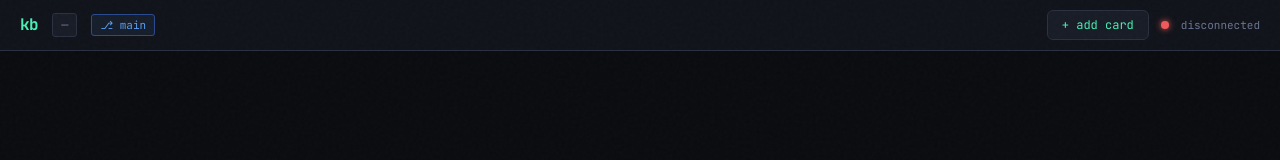
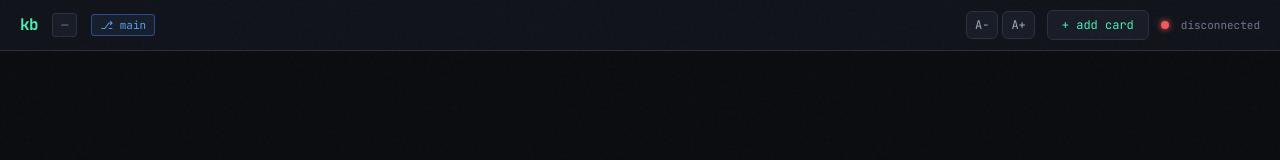
Before and after one commit to kschltz/kb-agent, a React (Vite) app in the folder web/: page / in a window 1280 px wide. Shown: the top 160 px of the page. Built offline with nearby package versions, Linux system fonts and the light colour scheme; no server answers.

Commit message:
kb: Font size controls are no working (#011)

```diff
--- a/web/src/App.tsx
+++ b/web/src/App.tsx
@@ -23,6 +23,16 @@ export default function App() {
   const { board, connected, send, lastResult } = useBoard();
   const [selectedCard, setSelectedCard] = useState<CardData | null>(null);
   const [addDialogOpen, setAddDialogOpen] = useState(false);
+  const [zoom, setZoom] = useState<number>(() => {
+    const stored = localStorage.getItem('kb-zoom');
+    const parsed = stored ? parseFloat(stored) : 1;
+    return isNaN(parsed) ? 1 : parsed;
+  });
+
+  const handleZoomChange = (next: number) => {
+    setZoom(next);
+    localStorage.setItem('kb-zoom', String(next));
+  };
 
   // Keep selected card data fresh when board updates
   useEffect(() => {
@@ -39,8 +49,8 @@ export default function App() {
   };
 
   return (
-    <div style={{ display: 'flex', flexDirection: 'column', height: '100vh' }}>
-      <Header board={board} connected={connected} onAddCard={() => setAddDialogOpen(true)} />
+    <div style={{ display: 'flex', flexDirection: 'column', height: '100vh', zoom }}>
+      <Header board={board} connected={connected} onAddCard={() => setAddDialogOpen(true)} zoom={zoom} onZoomChange={handleZoomChange} />
 
       {board && !board.error ? (
         <Board board={board} onCardClick={setSelectedCard} send={send} />
--- a/web/src/components/Header.tsx
+++ b/web/src/components/Header.tsx
@@ -4,9 +4,17 @@ interface HeaderProps {
   board: BoardState | null;
   connected: boolean;
   onAddCard: () => void;
+  zoom: number;
+  onZoomChange: (zoom: number) => void;
 }
 
-export function Header({ board, connected, onAddCard }: HeaderProps) {
+const ZOOM_MIN = 0.7;
+const ZOOM_MAX = 1.4;
+const ZOOM_STEP = 0.1;
+
+export function Header({ board, connected, onAddCard, zoom, onZoomChange }: HeaderProps) {
+  const canDecrease = zoom > ZOOM_MIN + 0.001;
+  const canIncrease = zoom < ZOOM_MAX - 0.001;
   return (
     <div style={{
       display: 'flex', alignItems: 'center', justifyContent: 'space-between',
@@ -27,6 +35,38 @@ export function Header({ board, connected, onAddCard }: HeaderProps) {
         }}>⎇ {board?.base_branch || 'main'}</span>
       </div>
       <div style={{ display: 'flex', alignItems: 'center', gap: 12 }}>
+        <div style={{ display: 'flex', alignItems: 'center', gap: 4 }}>
+          <button
+            onClick={() => onZoomChange(Math.max(ZOOM_MIN, parseFloat((zoom - ZOOM_STEP).toFixed(1))))}
+            disabled={!canDecrease}
+            title="Decrease font size"
+            style={{
+              fontFamily: 'var(--mono)', fontSize: 12, padding: '4px 8px',
+              background: 'var(--bg-2)', border: '1px solid var(--border)',
+              color: canDecrease ? 'var(--text-1)' : 'var(--text-2)',
+              borderRadius: 'var(--radius)', cursor: canDecrease ? 'pointer' : 'default',
+            }}>A−</button>
+          {zoom !== 1 && (
+            <button
+              onClick={() => onZoomChange(1)}
+              title="Reset font size"
+              style={{
+                fontFamily: 'var(--mono)', fontSize: 10, padding: '4px 6px',
+                background: 'var(--bg-2)', border: '1px solid var(--border)',
+                color: 'var(--text-2)', borderRadius: 'var(--radius)', cursor: 'pointer',
+              }}>{Math.round(zoom * 100)}%</button>
+          )}
+          <button
+            onClick={() => onZoomChange(Math.min(ZOOM_MAX, parseFloat((zoom + ZOOM_STEP).toFixed(1))))}
+            disabled={!canIncrease}
+            title="Increase font size"
+            style={{
+              fontFamily: 'var(--mono)', fontSize: 12, padding: '4px 8px',
+              background: 'var(--bg-2)', border: '1px solid var(--border)',
+              color: canIncrease ? 'var(--text-1)' : 'var(--text-2)',
+              borderRadius: 'var(--radius)', cursor: canIncrease ? 'pointer' : 'default',
+            }}>A+</button>
+        </div>
         <button onClick={onAddCard} style={{
           fontFamily: 'var(--mono)', fontSize: 12, padding: '5px 14px',
           background: 'var(--bg-2)', border: '1px solid var(--border)',
```
